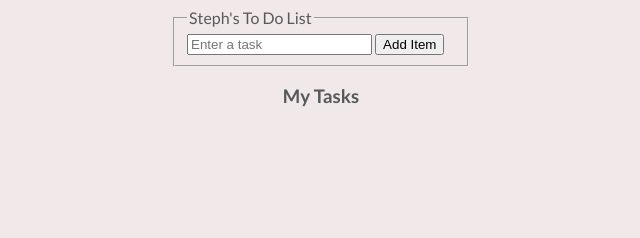
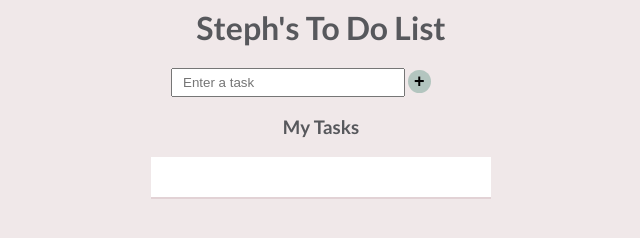
Before and after one commit to smonette/todo_js, a plain HTML site: page index.html in a window 1280 px wide. Shown: the whole page, without its empty margins (319-959 px from the left). Drawn offline with Linux system fonts and the light colour scheme.

Commit message:
more styling

```diff
--- a/app.js
+++ b/app.js
@@ -1,6 +1,3 @@
-
-
-
 var form = document.getElementById("createTasks");
 var list = document.getElementById("list");
 
--- a/index.html
+++ b/index.html
@@ -4,12 +4,10 @@
 	<link rel="stylesheet" type="text/css" href="style.css">
 </head>
 <body>
+	<h1>Steph's To Do List</h1>
 	<form id="createTasks">
-		<fieldset>
-			<legend>Steph's To Do List</legend>
 			<input type="text" placeholder="Enter a task" id="item" name="todo_item">
-			<input type="submit" value="Add Item" id="addItem">
-		</fieldset>
+			<input type="submit" value="+" id="addItem">
 	</form>
 	<h3>My Tasks</h3>
 	<ul id="list"></ul>
--- a/style.css
+++ b/style.css
@@ -5,16 +5,35 @@ body {
 	background-color: rgba(226,210,213, 0.5);
 	color: rgba(87,88,92, 1);
 }
-
+h1 {
+	text-align: center;
+}
 form {
 	width: 300px;
 	margin: 0 auto;
+}
+input#item {
+	width: 234px;
+	padding: 5px 10px;
+}
+input#addItem {
+	background-color: rgba(152,182,172, 0.7) ;
+	cursor: pointer;
+	border: none;
+	font-size: 18px;
+	font-weight: bold;
+	border-radius: 50%;
+}
+input#addItem:hover {
+	background-color: rgba(152,182,172, 1) ;
 }
 h3 { text-align: center;}
 ul#list {
 	width: 300px;
 	margin: 0 auto;
-	padding: 0;
+	background: white;
+	padding: 20px;
+	border-bottom: 2px solid rgba(226,210,213, 1);
 }
 ul#list li {
 	font-size: 16px;
```
